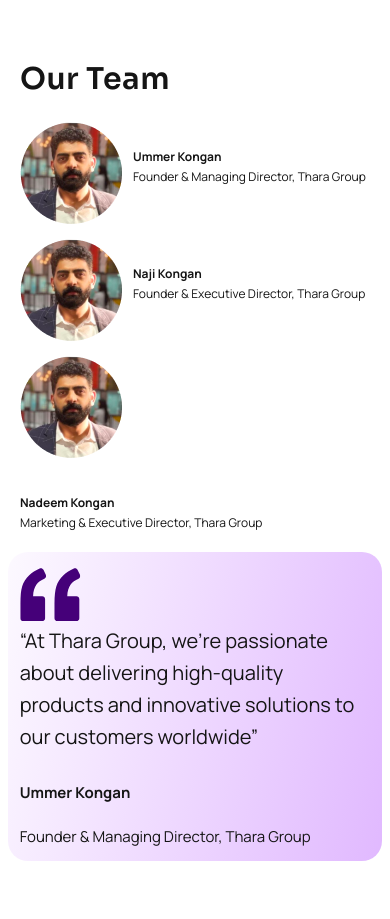
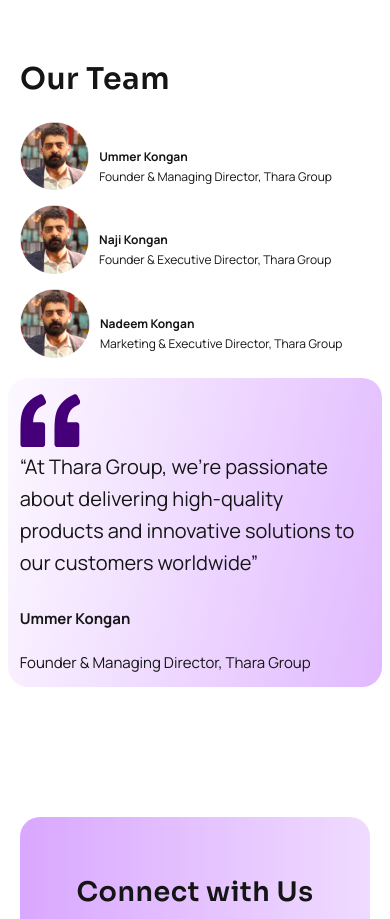
Before and after one commit to ll00lll00l0l/tharafrontend, a React (Create React App) app: page /about in a window 390 px wide. Shown: the part 1985-2904 px from the top of the page. Built offline with nearby package versions, Linux system fonts and the light colour scheme.

Commit message:
responsiv

```diff
--- a/src/components/Ourteam.css
+++ b/src/components/Ourteam.css
@@ -30,17 +30,18 @@
 .teamcol div {
     display: flex;
     align-items: flex-start;
+    flex-wrap: nowrap;
     gap: clamp(10px, 2vw, 15px);
 }
 
-.teamcol div img {
-    max-width: 100%;
+.teamcol div  img {
+    width: 20%;
     height: auto;
-    display: block;
+
 }
 .teamcol div {
     display: flex;
-    flex-wrap: wrap;
+    flex-wrap: nowrap;
     align-items: flex-start;
 }
 .teamcol div div{
@@ -48,11 +49,11 @@
     padding-top: 25px;
     flex-direction: column;
     gap: 1px;
-    flex-wrap: wrap;
+    flex-wrap: nowrap;
 
 }
 
-.teamcol div div h6 {
+.teamcol div div h5 {
     color: #151515;
     font-family: Manrope;
     font-size: clamp(12px,2vw,18px);
@@ -62,13 +63,15 @@
     margin: 0; /* Remove any default margins */
 }
 
-.teamcol div div span {
+.teamcol div div h6 {
     color: #151515;
+    flex-wrap: wrap;
     font-size: clamp(12px,2vw,18px);
     font-style: normal;
     font-weight: 400;
     line-height: 160%;
     font-family: Manrope;
+    text-wrap: balance;
     margin: 0; /* Remove any default margins */
 }
 
--- a/src/components/Ourteam.js
+++ b/src/components/Ourteam.js
@@ -13,18 +13,18 @@
 
           <div>
           <img src={Team1} alt='' className='img-fuild' />
-           <div><h6>Ummer Kongan</h6>
-         <span>Founder & Managing Director, Thara Group</span></div>
+           <div><h5>Ummer Kongan</h5>
+         <h6>Founder & Managing Director, Thara Group</h6></div>
           </div>
           <div>
           <img src={Team1} alt='' className='img-fuild'/>
-          <div><h6>Naji Kongan</h6>
-          <span>Founder & Executive Director, Thara Group</span></div>
+          <div><h5>Naji Kongan</h5>
+          <h6>Founder & Executive Director, Thara Group</h6></div>
           </div>
           <div>
           <img src={Team1} alt=''className='img-fuild'/>
-          <div><h6>Nadeem Kongan</h6>
-          <span>Marketing & Executive Director, Thara Group</span></div>
+          <div><h5>Nadeem Kongan</h5>
+          <h6>Marketing & Executive Director, Thara Group</h6></div>
           </div>
         </div>
         <div className='teamcol2 col-md-6'>
```
